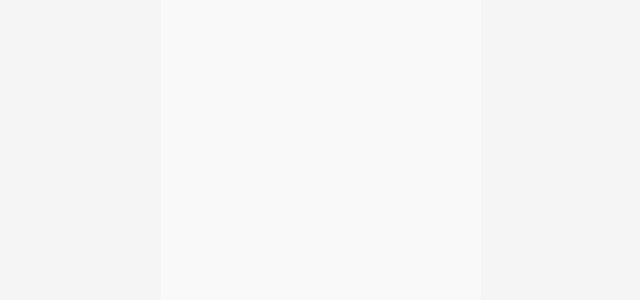
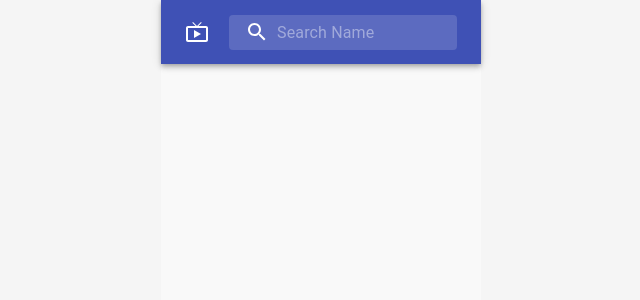
Before and after one commit to jhosep98/wulpers-challenge, a React (Create React App) app: page / in a window 1280 px wide. Shown: the top 300 px of the page, without its empty margins (319-959 px from the left). Built offline with nearby package versions, Linux system fonts and the light colour scheme.

Commit message:
Component AppBar from material-ui

```diff
--- a/package.json
+++ b/package.json
@@ -5,6 +5,7 @@
   "dependencies": {
     "@apollo/client": "^3.3.21",
     "@material-ui/core": "^4.12.2",
+    "@material-ui/icons": "^4.11.2",
     "@testing-library/jest-dom": "^5.11.4",
     "@testing-library/react": "^11.1.0",
     "@testing-library/user-event": "^12.1.10",
--- a/src/App.tsx
+++ b/src/App.tsx
@@ -1,4 +1,5 @@
 import styled from "styled-components";
+import NavBar from "./components/NavBar";
 
 const AppContainer = styled.div`
   width: 320px;
@@ -9,6 +10,7 @@ const AppContainer = styled.div`
 function App() {
   return (
     <AppContainer>
+      <NavBar />
     </AppContainer>
   );
 }
--- /dev/null
+++ b/src/components/NavBar.tsx
@@ -0,0 +1,27 @@
+import styled from "styled-components";
+import LiveTvIcon from "@material-ui/icons/LiveTv";
+import { AppBar, IconButton, Toolbar } from "@material-ui/core";
+
+import Search from "./Search";
+
+const AppBarContainer = styled.div`
+  flex-grow: 1;
+`;
+
+const NavBar = () => {
+  return (
+    <AppBarContainer>
+      <AppBar position="static">
+        <Toolbar>
+          <IconButton edge="start" color="inherit" aria-label="page 1">
+            <LiveTvIcon />
+          </IconButton>
+
+         <Search />
+        </Toolbar>
+      </AppBar>
+    </AppBarContainer>
+  );
+};
+
+export default NavBar;
--- /dev/null
+++ b/src/components/Search.tsx
@@ -0,0 +1,66 @@
+import SearchIcon from "@material-ui/icons/Search";
+import InputBase from "@material-ui/core/InputBase";
+import {
+  createStyles,
+  alpha,
+  Theme,
+  makeStyles,
+} from "@material-ui/core/styles";
+
+const useStyles = makeStyles((theme: Theme) =>
+  createStyles({
+    search: {
+      position: "relative",
+      borderRadius: theme.shape.borderRadius,
+      backgroundColor: alpha(theme.palette.common.white, 0.15),
+      marginLeft: 0,
+      width: "100%",
+      [theme.breakpoints.up("sm")]: {
+        marginLeft: theme.spacing(1),
+        width: "auto",
+      },
+    },
+    searchIcon: {
+      padding: theme.spacing(0, 2),
+      height: "100%",
+      position: "absolute",
+      pointerEvents: "none",
+      display: "flex",
+      alignItems: "center",
+      justifyContent: "center",
+    },
+    inputRoot: {
+      color: "inherit",
+    },
+    inputInput: {
+      padding: theme.spacing(1, 1, 1, 0),
+      paddingLeft: `calc(1em + ${theme.spacing(4)}px)`,
+      transition: theme.transitions.create("width"),
+      width: "100%",
+    },
+  })
+);
+
+const Search = () => {
+  const classes = useStyles();
+
+  return (
+    <>
+      <div className={classes.search}>
+        <div className={classes.searchIcon}>
+          <SearchIcon />
+        </div>
+        <InputBase
+          placeholder="Search Name"
+          classes={{
+            root: classes.inputRoot,
+            input: classes.inputInput,
+          }}
+          inputProps={{ "aria-label": "search" }}
+        />
+      </div>
+    </>
+  );
+};
+
+export default Search;
```
Also changed, not shown: 1 other file (tests, documents, lock files or other folders).
